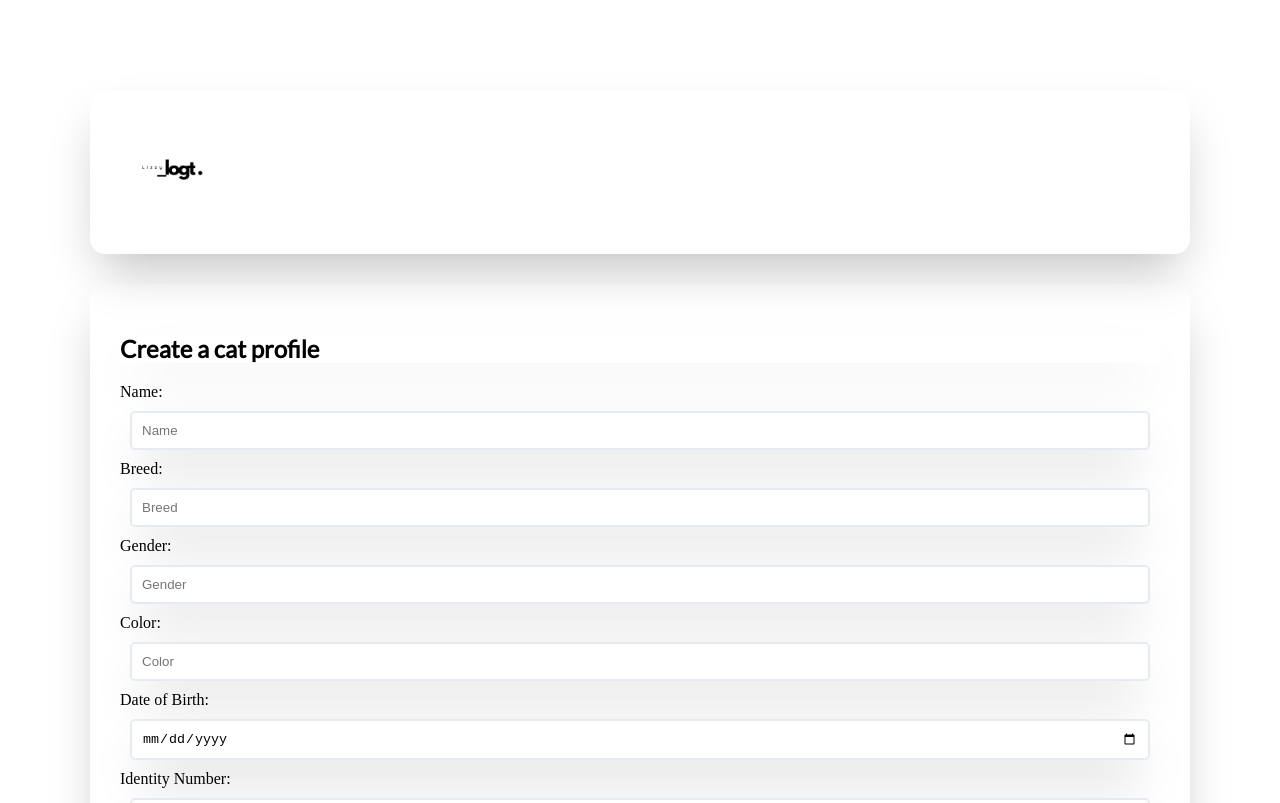
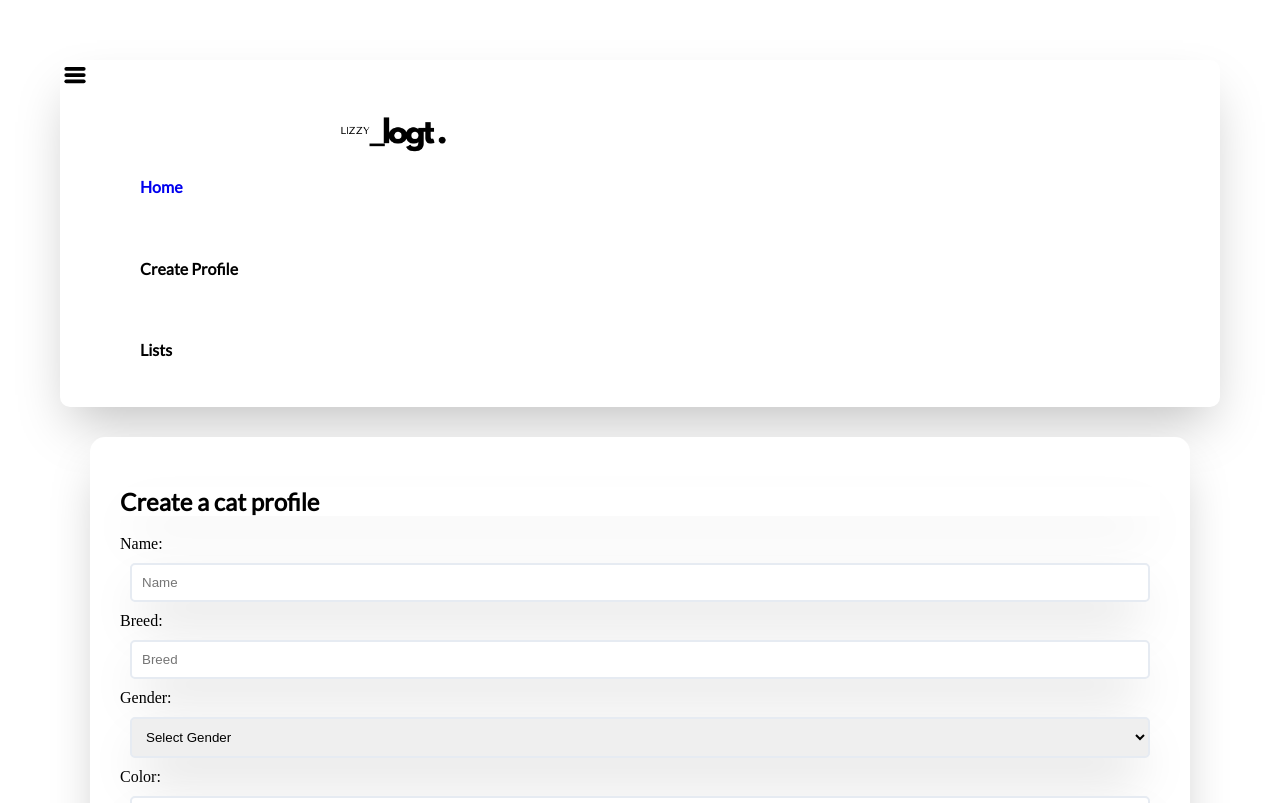
Before and after one commit to d-hung-nguyen/capstone-project-hng, a Next.js app: page /create-profile/cat in a window 1280 px wide. Shown: the top 803 px of the page. Built offline with nearby package versions, Linux system fonts and the light colour scheme.

Commit message:
catslist

```diff
--- a/components/CreatCatProfile/index.js
+++ b/components/CreatCatProfile/index.js
@@ -79,13 +79,18 @@ export default function CreateCatForm() {
           onChange={handleChange}
         />
         <label>Gender:</label>
-        <input
+        <select
           type="text"
           name="gender"
           placeholder="Gender"
           value={catData.gender}
           onChange={handleChange}
-        />
+          >
+             <option value="">Select Gender</option>
+                    <option value="Male">Male</option>
+                    <option value="Female">Female</option>
+          </select>
+
         <label>Color:</label>
         <input
           type="text"
--- a/components/Layout/index.js
+++ b/components/Layout/index.js
@@ -1,5 +1,6 @@
 import Navbar from '@/components/Navbar'
 import { TableFooter, TableHeader } from '@/styles'
+import Image from 'next/image'
 
 export default function Layout({ children }) {
   return (
@@ -9,6 +10,7 @@ export default function Layout({ children }) {
       <main>{children}</main>
 
       <TableFooter>
+       <Image src="/logo.png" alt="logo" width={60} height={60} />
         Capstone Project for Hung Nguyen - neuefische 2024
       </TableFooter>
 
--- a/components/Navbar/index.js
+++ b/components/Navbar/index.js
@@ -1,72 +1,97 @@
-import React from 'react';
-import { Hamburger, NavBarToggle, MainNav, SubNav, TableHeader, Block, Logo } from '@/styles';
+import React, { useState, useEffect, useRef } from 'react';
+import { Hamburger, NavBarToggle, MainNav, SubNav, TableHeader, Logo, HeaderImage, NavItem, Spacer } from '@/styles';
 import Image from 'next/image';
 import Link from 'next/link';
-import { useState, useEffect } from 'react';
+import { set } from 'mongoose';
 
-
-const Navbar = (props) => {
+const Navbar = () => {
     const [displayNav, setDisplayNav] = useState(false);
+    const [showCreateProfile, setShowCreateProfile] = useState(false);
+    const [showLists, setShowLists] = useState(false);
+    const dropdownRef = useRef(null);
 
     useEffect(() => {
         const handleResize = () => {
-            if (window.innerWidth <= 768) {
-                setDisplayNav(false);
-} else {
-                setDisplayNav(true);
+            setDisplayNav(window.innerWidth > 768);
+        };
+
+        const handleClickOutside = (event) => {
+            if (dropdownRef.current && !dropdownRef.current.contains(event.target)) {
+                setShowCreateProfile(false);
+                setShowLists(false);
             }
-        }
+        };
 
-        window.addEventListener('resize', handleResize);
 
+        handleResize();
         return () => {
             window.removeEventListener('resize', handleResize);
-        }
+            document.removeEventListener('mousedown', handleClickOutside);
+        };
     }, []);
 
-    const toggleNavBar = () => {
-        setDisplayNav(!displayNav);
-    };
+    const toggleNavBar = () => setDisplayNav(!displayNav);
 
+    const toggleCreateProfile = () => setShowCreateProfile(!showCreateProfile);
+    const toggleLists = () => setShowLists(!showLists);
     return (
         <>
             <TableHeader>
-            <Logo>
-            <Link href="/">
-                <Image src="/logo.png" alt="logo" width={100} height={100} priority={true} />
-            </Link>
-            </Logo>
                 <Hamburger>
-                <NavBarToggle>
-                    <Image onClick={toggleNavBar} src="/hamburger.svg" alt="hamburger" width={30} height={30} />
+                    <NavBarToggle onClick={toggleNavBar}>
+                        <Image src="/hamburger.svg" alt="hamburger" width={30} height={30} />
                     </NavBarToggle>
                 </Hamburger>
+                <MainNav style={{ display: displayNav ? 'flex' : 'none' }}>
+                    <NavItem>
 
-            <MainNav style={{ display: displayNav ? 'flex' : 'none' }}>
+                    </NavItem>
+                    <Spacer />
+                    <NavItem >
                         <Link href="/">
+
         <h4>Home</h4>
         </Link>
-                <Link href="/">
-                    <h4>Lizzy</h4>
-                </Link>
-                <Link href="/">
-                    <h4>Tom</h4>
-                </Link>
+    </NavItem>
+    <NavItem ref={dropdownRef}>
+        <h4  onClick={toggleCreateProfile} >Create Profile</h4>
+        {showCreateProfile&&(
             <SubNav>
-                    <h4>Create Profile</h4>
-
                 <Link href="/create-profile/cat">
                     <h4>Cat</h4>
                 </Link>
+
+
                 <Link href="/create-profile/owner">
                     <h4>Owner</h4>
                 </Link>
+
             </SubNav>
+        )}
+        </NavItem>
+        <NavItem ref={dropdownRef}>
+        <h4  onClick={toggleLists} >Lists</h4>
+        {showLists&&(
+            <SubNav>
+                <Link href="/lists/cats">
+                    <h4>Cat</h4>
+                </Link>
+
+{/*
+                <Link href="/lists/owner">
+                <h4>Owner</h4>
+            </Link> */}
+
+            </SubNav>
+        )}
+        </NavItem>
 </MainNav>
+            <Logo>
+                <Image src="/logo.png" alt="logo" width={150} height={150} priority={true} />
+            </Logo>
             </TableHeader>
-
         </>
-    )
+    );
 };
 
 export default Navbar;
--- a/db/models/cat.js
+++ b/db/models/cat.js
@@ -10,7 +10,5 @@ const catSchema = new mongoose.Schema({
   transponderCode: String,
   active: Boolean
 });
-
 const Cat = mongoose.models.Cat || mongoose.model('Cat', catSchema);
-
 export default Cat;
--- a/pages/index.js
+++ b/pages/index.js
@@ -1,12 +1,10 @@
-import { FlexCenter, HomeBackground } from "@/styles";
+import { HeaderImage } from "@/styles";
 import Image from "next/image";
 
 export default function HomePage() {
   return (
     <>
-    <FlexCenter>
-     <Image src="/1.png" alt="hero" width={1000} height={500} priority={true} />
-     </FlexCenter>
+
      </>
   );
 }
--- a/styles.js
+++ b/styles.js
@@ -1,7 +1,7 @@
 import { createGlobalStyle } from "styled-components";
 import styled from "styled-components";
 
- const theme = {
+export const theme = {
   backgroundColors: {
     div: "#ffffff",
     body: "#f9fafb",
@@ -128,7 +128,6 @@ li{
 
 label{
   font-size: ${theme.fontSizes.medium}
-  min-width: 100px;
 }
 
 button{
@@ -138,12 +137,11 @@ button{
 form{
   display: flex;
   flex-direction: column;
-
   padding: ${theme.padding.large};
   margin: ${theme.margin.large};
   border-radius: ${theme.borderRadius.large};
   box-shadow: ${theme.box.shadow};
-background-color: ${theme.backgroundColors.div};
+  background-color: ${theme.backgroundColors.div};
   positon: relative;
 
 }
@@ -155,6 +153,15 @@ input{
   border: ${theme.borderWidth.medium} solid ${theme.colors.light};
   box-shadow: ${theme.box.shadow};
 }
+
+select{
+  padding: ${theme.padding.small};
+  margin: ${theme.margin.small};
+  border-radius: ${theme.borderRadius.small};
+  border: ${theme.borderWidth.medium} solid ${theme.colors.light};
+  box-shadow: ${theme.box.shadow};
+}
+
 
 p{
 font-size: ${theme.fontSizes.medium}
@@ -170,109 +177,36 @@ table {
 `;
 
 export const Logo = styled.div`
-  width: fit-content;
-  }
+
+
 `
-export const Inline = styled.div`
-  display: inline-block;
-  }
-`
-export const Flex = styled.div`
-  display: flex;
-  }
-`
-export const FlexColumn = styled.div`
-  display: flex;
-  flex-direction: column;
-  }
-`
-export const FlexRow = styled.div`
-  display: flex;
-  flex-direction: row;
-  }
-`
-export const FlexWrap = styled.div`
-  display: flex;
-  flex-wrap: wrap;
-  }
-`
-export const FlexCenter = styled.div`
-  display: flex;
-  justify-content: center;
-  align-items: center;
-  }
-`
-export const FlexSpaceBetween = styled.div`
-  display: flex;
-  justify-content: space-between;
-  }
-`
-export const FlexSpaceAround = styled.div`
-  display: flex;
-  justify-content: space-around;
-  }
-`
-export const Table = styled.div`
-  display: table;
-  }
-`
-export const TableRow = styled.div`
-  display: table-row;
-  }
-`
-export const TableCell = styled.div`
-  display: table-cell;
-  }
-`
-export const Grid = styled.div`
-  display: grid;
-  }
-`
-export const GridCol = styled.div`
-  display: grid-column;
-  }
-`
-export const GridRow = styled.div`
-  display: grid-row;
-  }
-`
-export const GridArea = styled.div`
 
-  display: grid-area;
-  }
-`
+
 export const TableFooter = styled.div`
   display: flex;
-  justify-content: center;
-  padding: ${theme.padding.large};
-  margin: ${theme.margin.large};
+  align-items: center;
+  flex-direction: column;
+  padding: ${theme.padding.small};
   font-size: ${theme.fontSizes.xs};
-  border-top: ${theme.borderWidth.medium} solid ${theme.colors.light};
+  border-top: ${theme.borderWidth.medium} solid ${theme.colors.orange};
   }
 `
 export const TableHeader = styled.header`
-  position: sticky;
-  padding:${theme.padding.large};
-  margin: ${theme.margin.large};
-  border-radius: ${theme.borderRadius.large};
-  box-shadow: ${theme.box.shadow};
+display: flex;
+flex-direction: row;
+box-shadow: ${theme.box.shadow};
+border-radius: ${theme.borderRadius.medium};
+`
+export const Spacer = styled.div`
+  height: 50px;
+  width: 200px;
+`
 
+export const HeaderImage = styled.div`
 
-  @media (min-width: 768px) {
-    display: flex;
-    flex-direction: column;
-    justify-content:center;
-    padding: ${theme.padding.large};
-  }
+width: fit-content;
 `
-export const TableBody = styled.div`
-  display: table-body;
-  }
-`
-export const TableHead = styled.div`
-  display: table-head;
-  }
-`
+
 export const StyledButton = styled.div`
   display: flex;
  justify-content: center;
@@ -282,32 +216,28 @@ export const StyledHero = styled.div`
   z-index: 10;
 `
 export const MainNav = styled.ul`
-display: none;
     flex-direction: column;
-    list-style: none;
-    padding: 0;
-    margin: 0;
-    @media (min-width: 768px) {
-        display: flex;
-        flex-direction: row;
-        justify-content:  space-between;
-        width: 50%;
+`
+export const NavItem = styled.li`
+    padding: 10px;
+    cursor: pointer;
+    font-size: 1rem;
+    text-color: black;
+    position: relative;
+    &:hover {
+        color: ${theme.colors.blue};
     }
 `
 export const SubNav = styled.ul`
-drop-down-menu: yes;
-display: block;
+
 `
 export const NavBarToggle = styled.span`
   cursor: pointer;
   color: rgba(255,255,255,0.8);
   font-size: 24px;
-  @media (min-width: 768px) {
-    display: none;
 `
 export const Hamburger = styled.div`
-  @media (min-width: 768px): {
-    display: none;
+
   }
 `
 
@@ -363,13 +293,18 @@ export const StyledDeleteButton = styled.button`
 
 export const CatsListWrapper = styled.ul`
 display: flex;
-flex-direction: column;
-padding: ${theme.padding.large};
-margin: ${theme.margin.large};
+flex-direction: row;
+align-items: center;
+padding: ${theme.padding.medium};
+margin: ${theme.margin.medium};
+border-radius: ${theme.borderRadius.medium};
+background-color: ${theme.backgroundColors.heroDiv};
+box-shadow: ${theme.box.shadow};
   `;
 
 export const StyledCatsList = styled.li`
 border-collapse: collapse;
 padding: ${theme.padding.large};
 margin: ${theme.margin.large};
+width: 450px;
   `;
```
Also changed, not shown: components/CatEdit/index.js (added, +107 -0 lines), components/CatsList/index.js (+43 -25 lines), pages/lists/cats/index.js (renamed from pages/cats-list-page/index.js), public/logo.png, 1 other file (tests, documents, lock files or other folders). Lines whose indentation alone changed are shown as unchanged.
